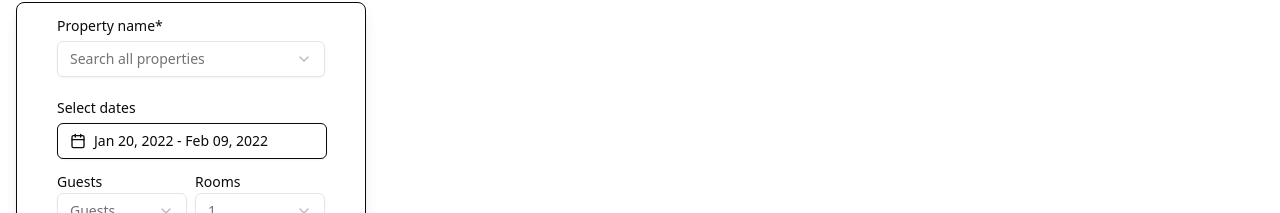
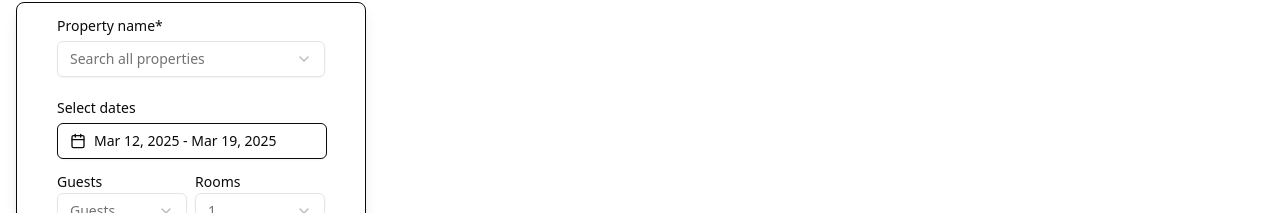
Before and after one commit to Jam-Burger/IBE-Frontend, a React (Vite) app in the folder frontend/: page / in a window 1280 px wide. Shown: the part 138-351 px from the top of the page. Built offline with nearby package versions, Linux system fonts and the light colour scheme; no server answers.

Commit message:
(feature/RangePicker):Modifying Date Picker

```diff
--- a/frontend/src/components/ui/DatePicker.tsx
+++ b/frontend/src/components/ui/DatePicker.tsx
@@ -1,26 +1,39 @@
-"use client"
+"use client";
 
-import * as React from "react"
-import { addDays, format } from "date-fns"
-import { CalendarIcon } from "lucide-react"
-import { DateRange } from "react-day-picker"
+import * as React from "react";
+import { addDays, format, startOfToday, differenceInDays, isBefore } from "date-fns";
+import { CalendarIcon } from "lucide-react";
+import { DateRange } from "react-day-picker";
 
-import { cn } from "../../lib/utils"
-import { Button } from "./button"
-import { Calendar } from "./calendar"
-import {
-  Popover,
-  PopoverContent,
-  PopoverTrigger,
-} from "./popover"
+import { cn } from "../../lib/utils";
+import { Button } from "./button";
+import { Calendar } from "./calendar";
+import { Popover, PopoverContent, PopoverTrigger } from "./popover";
 
 export function DatePickerWithRange({
   className,
 }: React.HTMLAttributes<HTMLDivElement>) {
+  const today = startOfToday();
   const [date, setDate] = React.useState<DateRange | undefined>({
-    from: new Date(2022, 0, 20),
-    to: addDays(new Date(2022, 0, 20), 20),
-  })
+    from: today,
+    to: addDays(today, 7),
+  });
+
+  const handleSelect = (newRange: DateRange | undefined) => {
+    if (newRange?.from && newRange?.to) {
+      const diff = differenceInDays(newRange.to, newRange.from);
+      if (diff > 14) return; // Restrict selection to max 14 days
+    }
+    setDate(newRange);
+  };
+
+  // ✅ Fixed function (always returns a boolean)
+  const isDisabled = (day: Date): boolean => {
+    return (
+      isBefore(day, today) || // Always disable past days
+      (date?.from ? isBefore(day, date.from) : false) // Disable all days before the selected start date
+    );
+  };
 
   return (
     <div className={cn("grid gap-2", className)}>
@@ -38,8 +51,7 @@ export function DatePickerWithRange({
             {date?.from ? (
               date.to ? (
                 <>
-                  {format(date.from, "LLL dd, y")} -{" "}
-                  {format(date.to, "LLL dd, y")}
+                  {format(date.from, "LLL dd, y")} - {format(date.to, "LLL dd, y")}
                 </>
               ) : (
                 format(date.from, "LLL dd, y")
@@ -55,11 +67,18 @@ export function DatePickerWithRange({
             mode="range"
             defaultMonth={date?.from}
             selected={date}
-            onSelect={setDate}
+            onSelect={handleSelect}
             numberOfMonths={2}
+            disabled={isDisabled} // ✅ Fixed
+            modifiers={{
+              disabled: isDisabled, // ✅ Fixed
+            }}
+            modifiersStyles={{
+              disabled: { textDecoration: "line-through", color: "#999" }, // Styling for struck-through days
+            }}
           />
         </PopoverContent>
       </Popover>
     </div>
-  )
+  );
 }
```
